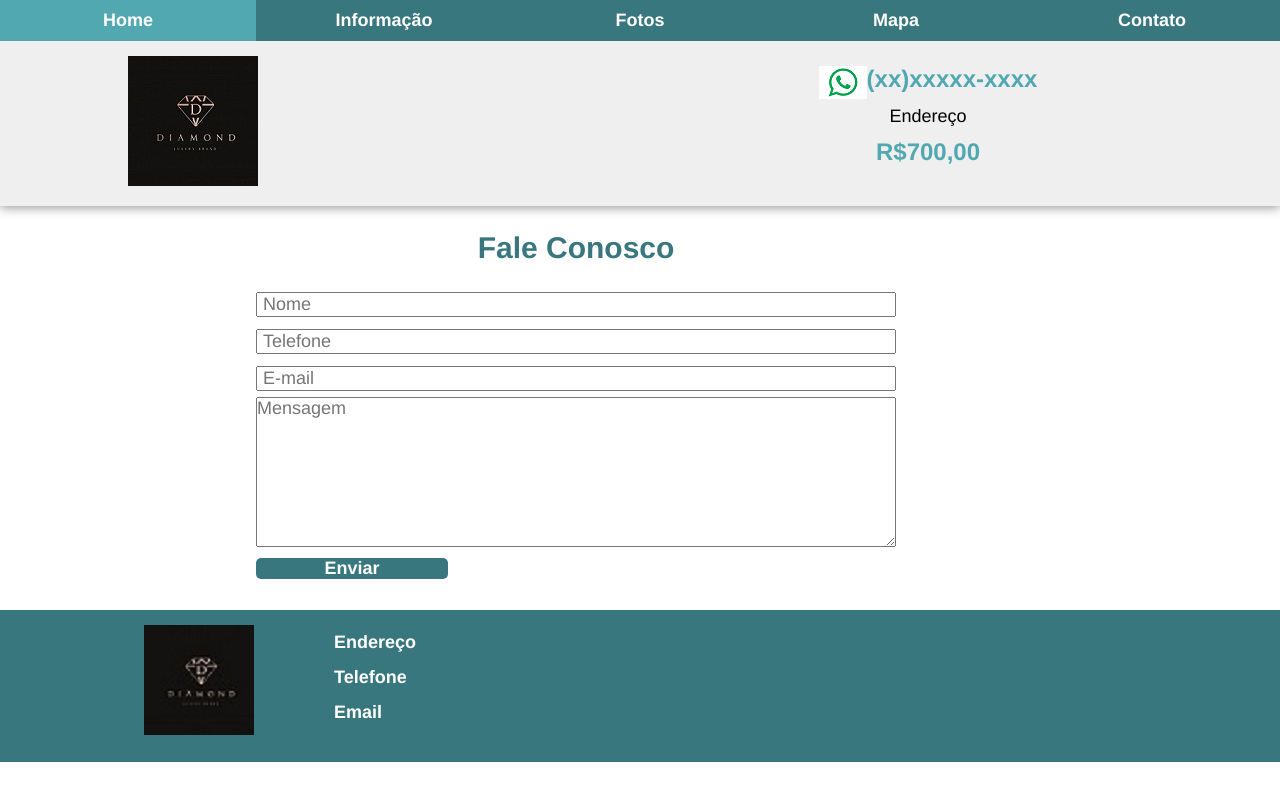
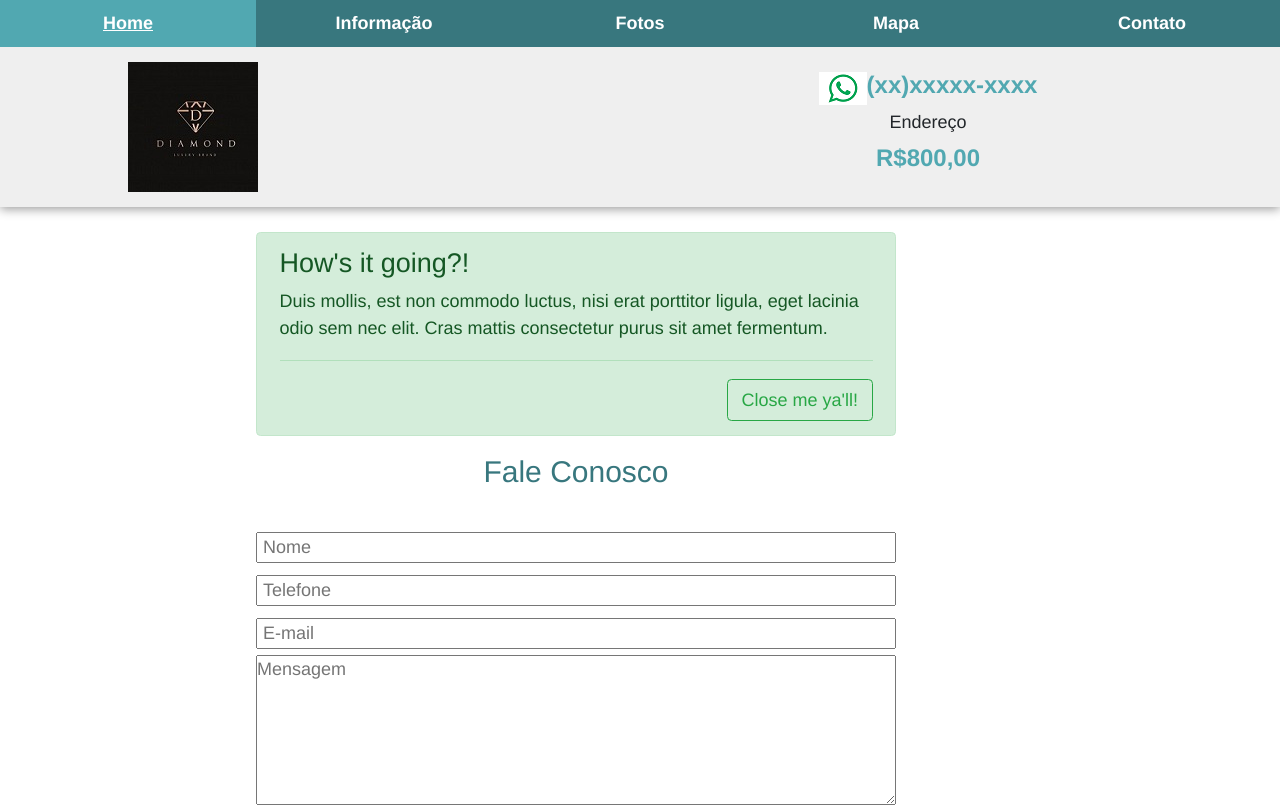
Before and after one commit to douglasabnovato/venderimovel, a React (Create React App) app: page /contato in a window 1280 px wide. Shown: the top 807 px of the page. Built offline with nearby package versions, Linux system fonts and the light colour scheme.

Commit message:
#13 bootstrap

```diff
--- a/package.json
+++ b/package.json
@@ -3,8 +3,10 @@
   "version": "0.1.0",
   "private": true,
   "dependencies": {
+    "bootstrap": "^4.3.1",
     "react": "^16.8.4",
     "react-anchor-link-smooth-scroll": "^1.0.11",
+    "react-bootstrap": "^1.0.0-beta.5",
     "react-dom": "^16.8.4",
     "react-image-gallery": "^0.8.14",
     "react-input-mask": "^2.0.4",
--- a/public/index.html
+++ b/public/index.html
@@ -5,6 +5,12 @@
     <meta charset="UTF-8">
     <meta name="viewport" content="width=device-width, user-scalable=no, initial-scale=1.0, maximum-scale=1.0, minimum-scale=1.0">
     <meta http-equiv="X-UA-Compatible" content="ie=edge">
+    <link
+        rel="stylesheet"
+        href="https://maxcdn.bootstrapcdn.com/bootstrap/4.2.1/css/bootstrap.min.css"
+        integrity="sha384-GJzZqFGwb1QTTN6wy59ffF1BuGJpLSa9DkKMp0DgiMDm4iYMj70gZWKYbI706tWS"
+        crossorigin="anonymous"
+    />
     <title>Aluguel de Apartamento no Barreiro</title>
 </head>
 <body>
--- a/src/components/Header/Address.js
+++ b/src/components/Header/Address.js
@@ -13,7 +13,7 @@ export default class Address extends React.Component {
                 </picture>
                 <strong>(xx)xxxxx-xxxx</strong> <br/>
                 Endereço<br/>
-                <strong>R$700,00</strong>
+                <strong>R$800,00</strong>
             </div>
         )
     }
--- a/src/components/Main/Contact.js
+++ b/src/components/Main/Contact.js
@@ -2,12 +2,41 @@ import React from 'react';
 
 import InputMask from 'react-input-mask';
 
+import {Alert, Button} from 'react-bootstrap';
+
 export default class Contact extends React.Component {
 
+    constructor(props) {
+        super(props);
+
+        this.state = { show: true };
+      }
     render(){
+
+        const handleHide = () => this.setState({ show: false });
+        const handleShow = () => this.setState({ show: true });
 
         return (
             <div className="formulario" id="contact">
+                <>
+                    <Alert show={this.state.show} variant="success">
+                    <Alert.Heading>How's it going?!</Alert.Heading>
+                    <p>
+                        Duis mollis, est non commodo luctus, nisi erat porttitor ligula,
+                        eget lacinia odio sem nec elit. Cras mattis consectetur purus sit
+                        amet fermentum.
+                    </p>
+                    <hr />
+                    <div className="d-flex justify-content-end">
+                        <Button onClick={handleHide} variant="outline-success">
+                        Close me ya'll!
+                        </Button>
+                    </div>
+                    </Alert>
+
+                    {!this.state.show && <Button onClick={handleShow}>Show Alert</Button>}
+                </>
+
                 <h1>Fale Conosco</h1>
                 <br/>
                 <form name="form1" id="form1" method="post" action="/controllers/controllerForm.php">
--- a/src/components/Main/Information.js
+++ b/src/components/Main/Information.js
@@ -1,9 +1,11 @@
 import React from 'react';
 import InformationItem from './InformationItem';
 
+export default class Information extends React.Component {
 
-export default class Information extends React.Component {
     render() {
+
+
         return (
             <div>
                 <div className='information'>
@@ -38,6 +40,7 @@ export default class Information extends React.Component {
                     a softwares de editoração eletrônica como Aldus PageMaker.
                 </div>
                 <br />
+
                 <div className="vantagens">
                     <InformationItem
                         image="ok.png"
--- a/src/components/Main/Maps.js
+++ b/src/components/Main/Maps.js
@@ -1,9 +1,8 @@
 import React from 'react';
 
+
 export default class Maps extends React.Component {
-
     render(){
-
         return (
             <div className="mapsImovel" id="mapa">
                 <iframe src="https://www.google.com/maps/embed?pb=!1m18!1m12!1m3!1d3665.58785410555!2d-45.87199088502788!3d-23.258080284834424!2m3!1f0!2f0!3f0!3m2!1i1024!2i768!4f13.1!3m3!1m2!1s0x94cdb521492b9589%3A0x221e18f16b107590!2sCondom%C3%ADnio+Altos+Da+Quinta!5e0!3m2!1spt-BR!2sbr!4v1552505218610"
--- a/src/index.css
+++ b/src/index.css
@@ -320,7 +320,7 @@ a {
     }
 
     .nav a {
-        width: 25%;
+        width: 20%;
     }
 
     .buttonMob {
```
Also changed, not shown: 1 other file (tests, documents, lock files or other folders).
